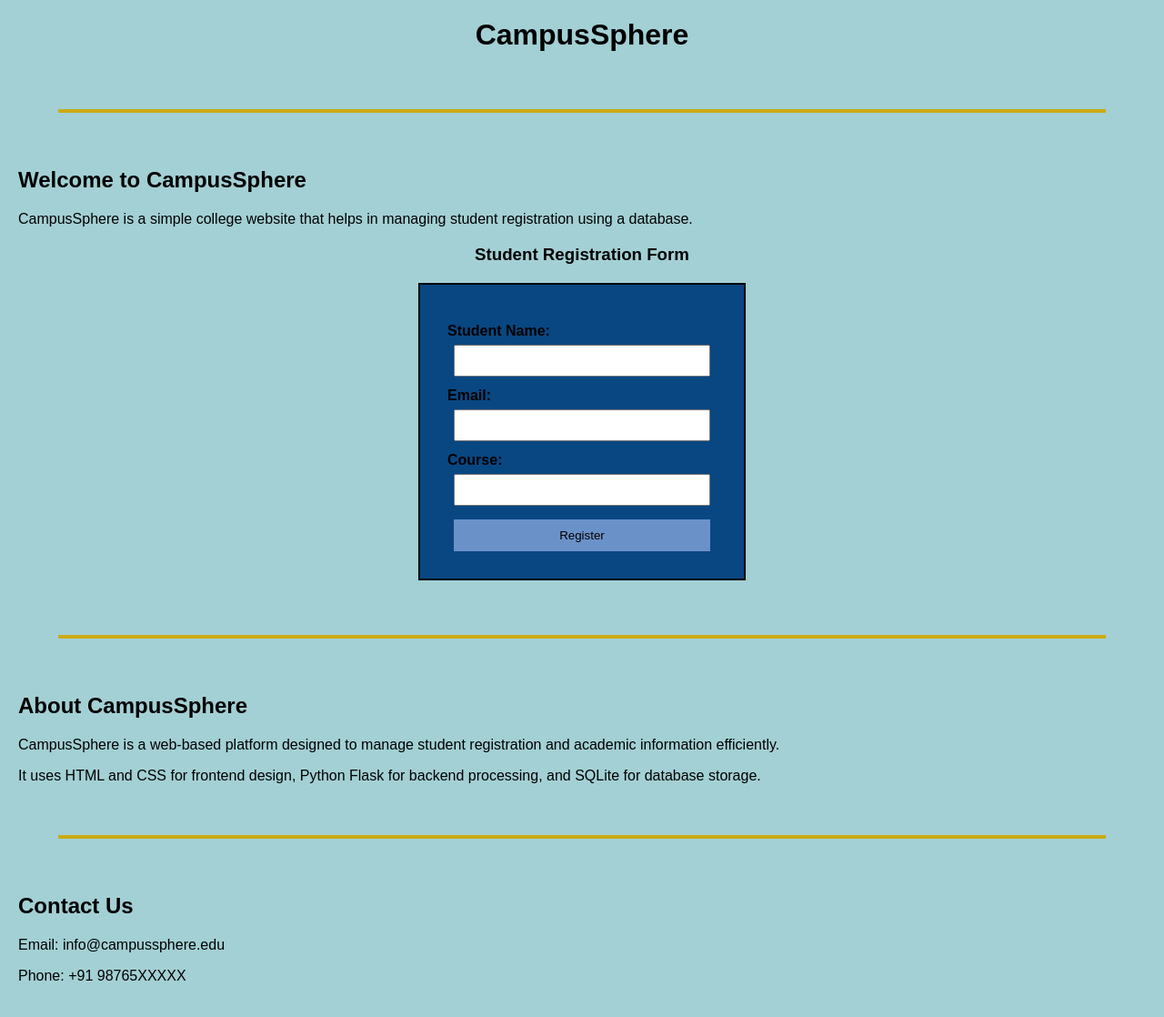
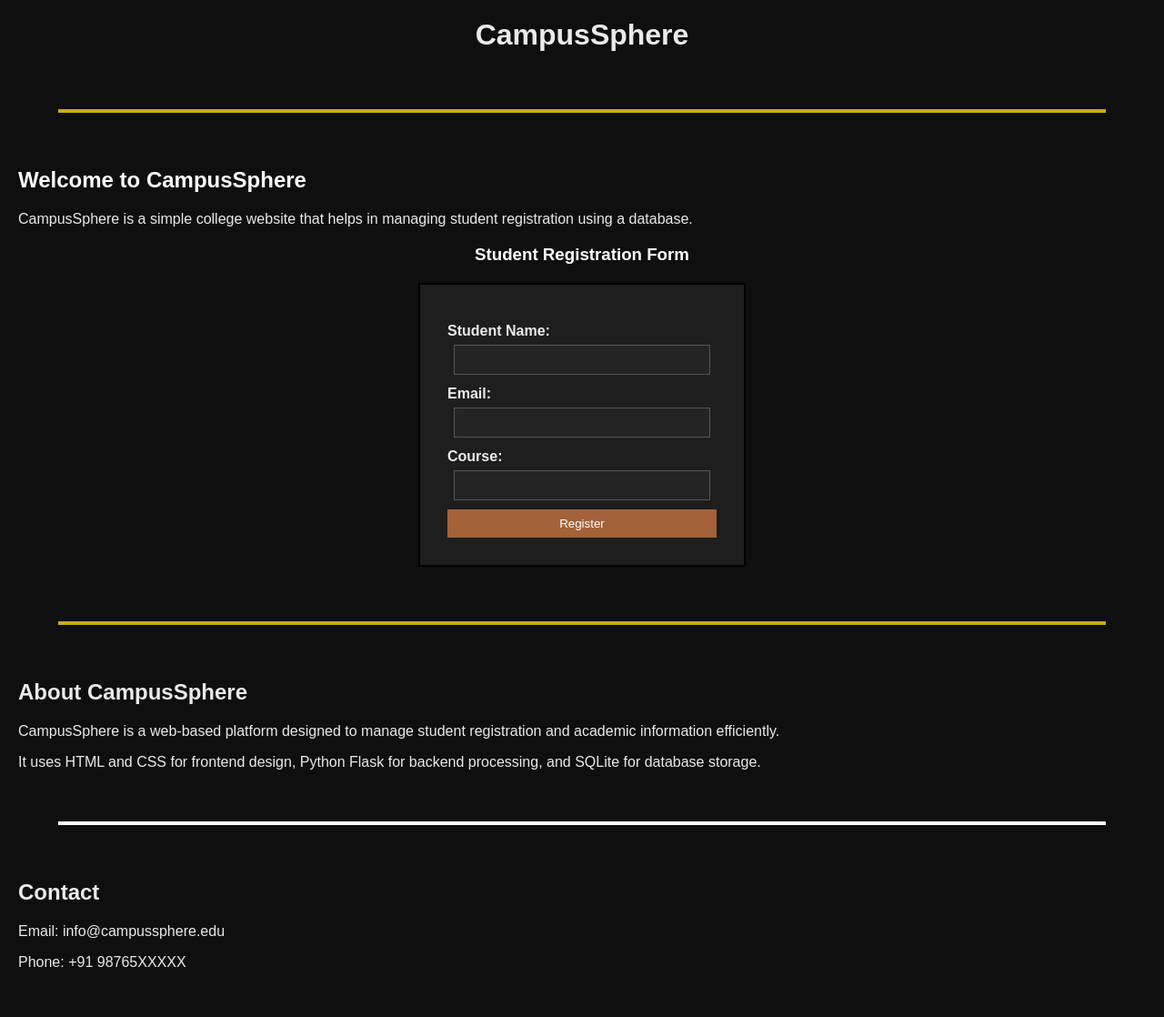
Before and after one commit to tanyanasa/CampusSphere, a Flask app: page / in a window 1280 px wide. Shown: the whole page at 91% size. After the commit the page ends 1063 px from the top, so only its background shows below. Run offline with Flask 3, Linux system fonts and the light colour scheme.

Commit message:
Choosing Theme Color

```diff
--- a/templates/admissions.html
+++ b/templates/admissions.html
@@ -1,7 +1,7 @@
 <html>
     <h1 align="center">Admissions</h1>
-<hr style="border:none;height:4px;background-color:#CCAA14;width:85%;">
-
+<hr style="border:none;height:4px;background-color:black;width:85%;">
+<body style="background-color:black"></body>
 <p>
 CampusSphere University offers admission to a wide range of undergraduate and postgraduate
 programs designed to meet academic and professional aspirations of students.
--- a/templates/departments.html
+++ b/templates/departments.html
@@ -3,9 +3,9 @@
 <head>
     <title>Departments</title>
 </head>
-<body style="background-color:#A3D0D4; font-family:Arial;">
+<body style="background: color #4c5d8a;; font-family:Arial;">
     <h1 align="center">Our Departments</h1>
-    <hr style="border:none;height:4px;background-color:#A66999;width:90%;">
+    <hr style="border:none;height:4px;background-color:black;width:90%;">
 
     <ul style="column-count:2;">
         <li>Department of Computer Science</li>
--- a/templates/examination.html
+++ b/templates/examination.html
@@ -1,7 +1,7 @@
 <html>
     <h1 align="center">Examination Cell</h1>
-<hr style="border:none;height:4px;background-color:#CCAA14;width:85%;">
-
+<hr style="border:none;height:4px;background-color:black;width:85%;">
+<body style="background: color #4c5d8a;"></body>
 <p>
 The Examination Cell of CampusSphere University is responsible for the smooth conduct of
 all examinations in accordance with university rules and academic regulations.
--- a/templates/faculty.html
+++ b/templates/faculty.html
@@ -1,7 +1,7 @@
 <html>
 <h1 align="center">Our Faculty</h1>
-<hr style="border:none;height:4px;background-color:#CCAA14;width:85%;">
-
+<hr style="border:none;height:4px;background-color:black;width:85%;">
+<body style="background: color #4c5d8a;"></body>
 <p>
 The strength of CampusSphere University lies in its highly qualified and dedicated faculty
 members who are committed to academic excellence, research, and student development.
--- a/templates/index.html
+++ b/templates/index.html
@@ -5,10 +5,17 @@
 
     <style>
         body {
-            background-color: #A3D0D4;
+    background-color: #0F0F0F;
     font-family: Arial, sans-serif;
     margin: 0;
+    color: #EAEAEA;
 }
+input {
+    background-color: #242424;
+    color: #FFFFFF;
+    border: 1px solid #555;
+}
+
 
         h1 {
             text-align: center;
@@ -30,19 +37,20 @@
             border-right: none;
         }
 
-        .top-links a {
+        marquee a {
+    color: #C9A227;        /* gold */
+    font-weight: bold;
     text-decoration: none;
-            color: blue;
-            font-weight: bold;
 }
 
-        .top-links a:hover {
-            color: brown;
+marquee a:hover {
+    color: #FFFFFF;        /* white */
 }
+
 
         hr {
             height: 8px;
-            background-color: #CCAA14;
+            background-color: #C9A227;
             border: none;
             margin: 20px 0;
         }
@@ -55,9 +63,9 @@
         form {
             width: 300px;
             margin: auto;
-            background: white;
+            background: #5f6b6d;
             padding: 20px;
-            border: 1px solid black;
+            border: 1px solid #C9A227;
         }
 
         input, button {
@@ -79,7 +87,7 @@
         form {
     width: 360px;
     margin: 20px auto;
-    background: #094782;
+    background: #1E1E1E;
     padding: 30px;
     border: 2px solid black;
     box-sizing: border-box;
@@ -97,21 +105,21 @@
     margin-top: 6px;
     margin-left: 2.5%;          /* KEY CHANGE */
     box-sizing: border-box;
-}
+
 
 button {
     width: 95%;
     margin-left: 2.5%;
     padding: 10px;
     margin-top: 15px;
-    background-color: #6B91C9;
+    background-color:  #C9A227;
     color: black;
     border: none;
     cursor: pointer;
 }
 
 button:hover {
-    background-color: brown;
+    background-color:  #E1B93C;
 }
     </style>
 </head>
@@ -128,7 +136,7 @@
 <a href="/faculty">Faculty</a>   |
 <a href="/examination">Examination</a>   |
 <a href="/admissions">Admissions</a>   |
-<a href="/contact">Contact</a>
+<a href="#contact">Contact</a>
 </marquee>
 
 
@@ -137,13 +145,14 @@
 
     <!-- HOME SECTION -->
     <section id="home">
-        <h2>Welcome to CampusSphere</h2>
+        <h2 style="color: #FFFFFF;">Welcome to CampusSphere</h2>
+
         <p>
             CampusSphere is a simple college website that helps in
             managing student registration using a database.
         </p>
 
-        <h3 style="text-align:center;">Student Registration Form</h3>
+        <h3 style="text-align:center; color: #FFFFFF;", >Student Registration Form</h3>
 
         <!-- THIS FORM CONNECTS TO DATABASE -->
         <form action="/register" method="post">
@@ -176,12 +185,12 @@
         </p>
     </section>
 
-    <hr style="border: none; height: 4px; background-color: #CCAA14; width: 90%; margin: 20px auto;">
+    <hr style="border: none; height: 4px; background-color: white; width: 90%; margin: 20px auto;">
 
 
     <!-- CONTACT SECTION -->
     <section id="contact">
-        <h2>Contact Us</h2>
+        <h2>Contact</h2>
         <p>Email: info@campussphere.edu</p>
         <p>Phone: +91 98765XXXXX</p>
     </section>
```
Lines whose indentation alone changed are shown as unchanged.
